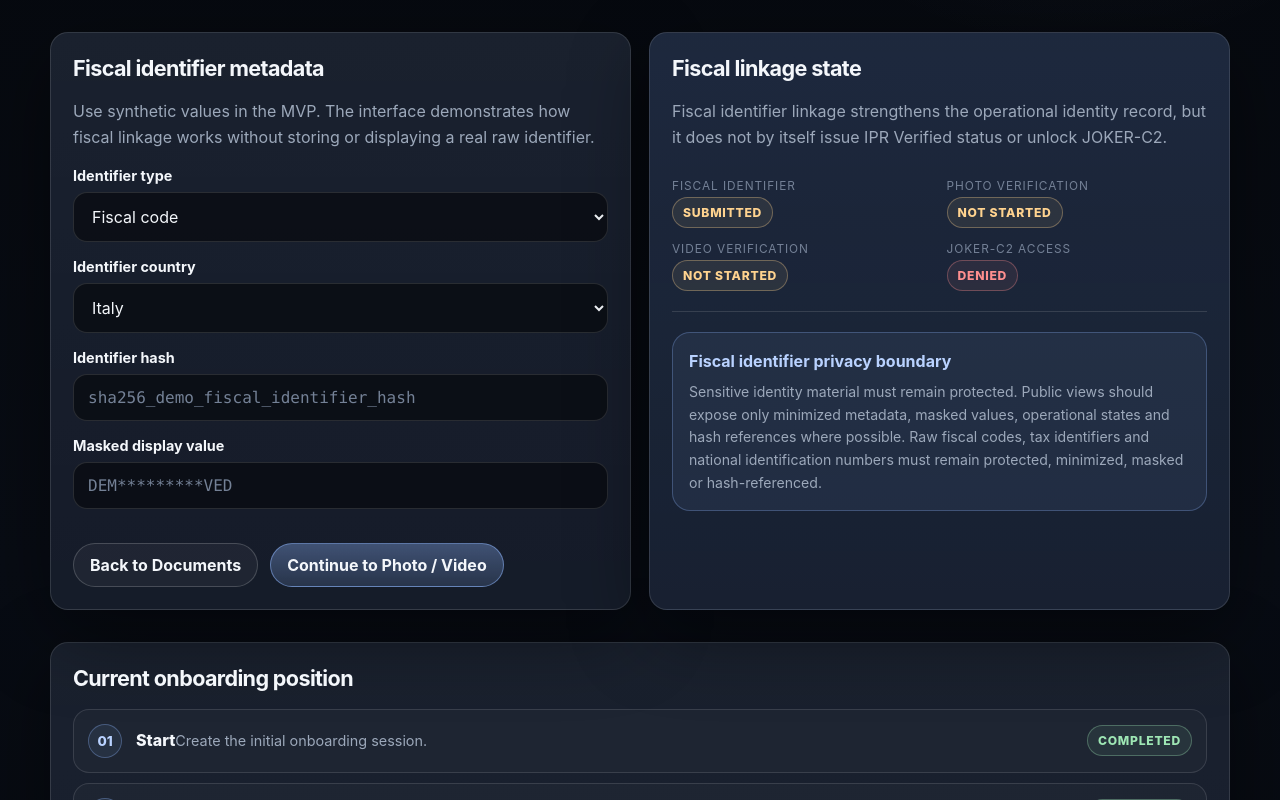
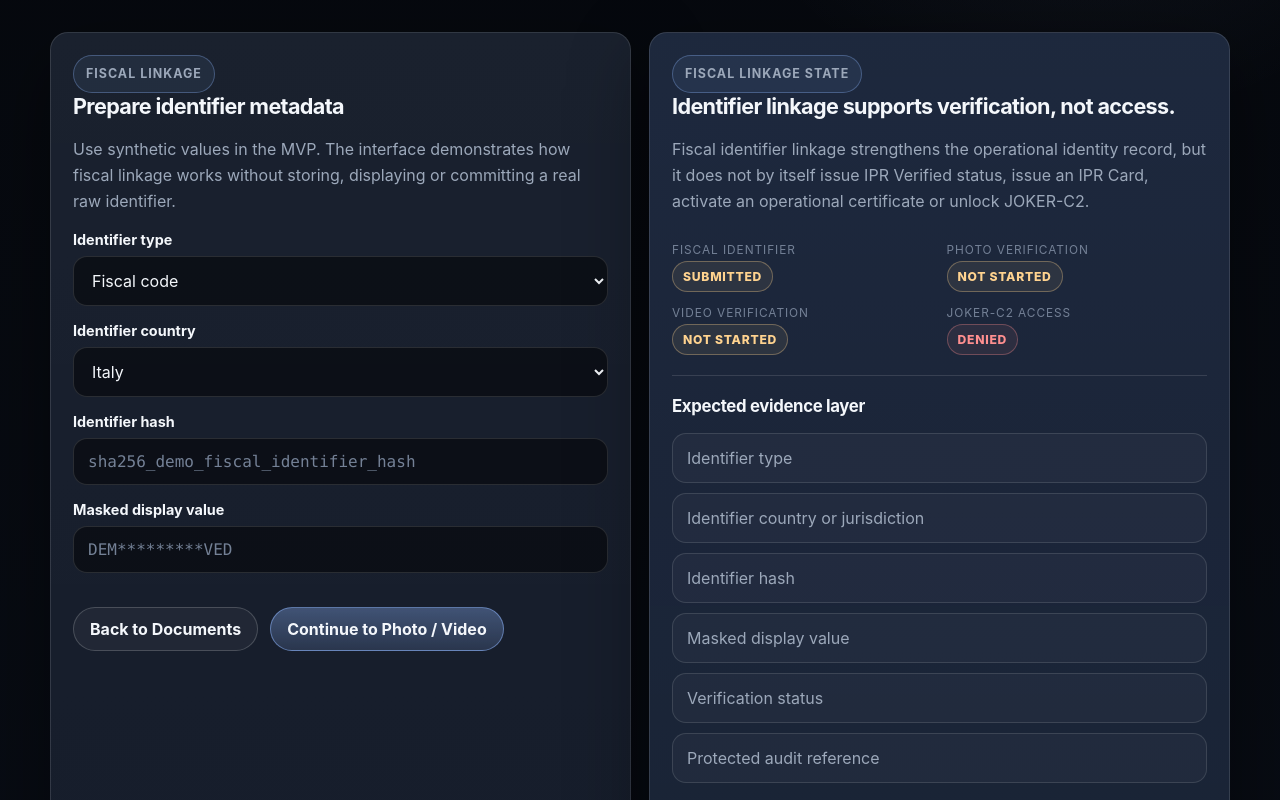
Before and after one commit to manuelcoletta1-source/hbce-ipr-onboarding-app, a Next.js app: page /onboarding/fiscal in a window 1280 px wide. Shown: the part 580-1380 px from the top of the page. Built offline with nearby package versions, Linux system fonts and the light colour scheme.

Commit message:
refactor(onboarding-fiscal): define protected fiscal identifier linkage step

```diff
--- a/app/onboarding/fiscal/page.tsx
+++ b/app/onboarding/fiscal/page.tsx
@@ -6,13 +6,51 @@ import { BoundaryNotice } from "@/components/BoundaryNotice";
 import { OnboardingStepper } from "@/components/OnboardingStepper";
 import { StatusBadge } from "@/components/StatusBadge";
 
+const FISCAL_STATE_ITEMS = [
+  {
+    label: "Fiscal identifier",
+    status: "submitted"
+  },
+  {
+    label: "Photo verification",
+    status: "not_started"
+  },
+  {
+    label: "Video verification",
+    status: "not_started"
+  },
+  {
+    label: "JOKER-C2 access",
+    status: "denied"
+  }
+] as const;
+
+const FISCAL_BOUNDARIES = [
+  "Raw fiscal codes must not be exposed in public views.",
+  "Tax identifiers must be masked or hash-referenced before display.",
+  "National identification numbers must remain protected.",
+  "Fiscal linkage does not create IPR Verified status by itself.",
+  "JOKER-C2 access remains denied by default."
+] as const;
+
+const FISCAL_EVIDENCE_ITEMS = [
+  "Identifier type",
+  "Identifier country or jurisdiction",
+  "Identifier hash",
+  "Masked display value",
+  "Verification status",
+  "Protected audit reference"
+] as const;
+
 export default function OnboardingFiscalPage() {
   return (
     <div className="hbce-container">
       <section className="hbce-hero">
         <p className="hbce-kicker">Step 04 · Fiscal Identifier</p>
 
-        <h1 className="hbce-title">Link fiscal or national identifier metadata.</h1>
+        <h1 className="hbce-title">
+          Link fiscal or national identifier metadata.
+        </h1>
 
         <p className="hbce-lead">
           This step connects the subject to a fiscal code, tax identifier or
@@ -25,11 +63,13 @@ export default function OnboardingFiscalPage() {
       <section className="hbce-section">
         <div className="hbce-grid hbce-grid--2">
           <div className="hbce-card">
-            <h2>Fiscal identifier metadata</h2>
+            <p className="hbce-kicker">Fiscal linkage</p>
+            <h2>Prepare identifier metadata</h2>
+
             <p>
               Use synthetic values in the MVP. The interface demonstrates how
-              fiscal linkage works without storing or displaying a real raw
-              identifier.
+              fiscal linkage works without storing, displaying or committing a
+              real raw identifier.
             </p>
 
             <form className="hbce-form">
@@ -79,6 +119,7 @@ export default function OnboardingFiscalPage() {
                   Identifier hash
                 </label>
                 <input
+                  autoComplete="off"
                   className="hbce-input hbce-mono"
                   id="fiscal_identifier_hash"
                   name="fiscal_identifier_hash"
@@ -95,6 +136,7 @@ export default function OnboardingFiscalPage() {
                   Masked display value
                 </label>
                 <input
+                  autoComplete="off"
                   className="hbce-input hbce-mono"
                   id="fiscal_identifier_masked"
                   name="fiscal_identifier_masked"
@@ -119,42 +161,43 @@ export default function OnboardingFiscalPage() {
           </div>
 
           <div className="hbce-card hbce-card--soft">
-            <h2>Fiscal linkage state</h2>
+            <p className="hbce-kicker">Fiscal linkage state</p>
+            <h2>Identifier linkage supports verification, not access.</h2>
+
             <p>
               Fiscal identifier linkage strengthens the operational identity
-              record, but it does not by itself issue IPR Verified status or
-              unlock JOKER-C2.
+              record, but it does not by itself issue IPR Verified status, issue
+              an IPR Card, activate an operational certificate or unlock
+              JOKER-C2.
             </p>
 
             <div className="hbce-card-preview__meta">
-              <div className="hbce-meta">
-                <span className="hbce-meta__label">Fiscal identifier</span>
-                <span className="hbce-meta__value">
-                  <StatusBadge status="submitted" />
-                </span>
-              </div>
+              {FISCAL_STATE_ITEMS.map((item) => (
+                <div className="hbce-meta" key={item.label}>
+                  <span className="hbce-meta__label">{item.label}</span>
+                  <span className="hbce-meta__value">
+                    <StatusBadge status={item.status} />
+                  </span>
+                </div>
+              ))}
+            </div>
 
-              <div className="hbce-meta">
-                <span className="hbce-meta__label">Photo verification</span>
-                <span className="hbce-meta__value">
-                  <StatusBadge status="not_started" />
-                </span>
-              </div>
+            <div className="hbce-divider" />
 
-              <div className="hbce-meta">
-                <span className="hbce-meta__label">Video verification</span>
-                <span className="hbce-meta__value">
-                  <StatusBadge status="not_started" />
-                </span>
-              </div>
+            <h3>Expected evidence layer</h3>
+            <ul className="hbce-list">
+              {FISCAL_EVIDENCE_ITEMS.map((item) => (
+                <li key={item}>{item}</li>
+              ))}
+            </ul>
 
-              <div className="hbce-meta">
-                <span className="hbce-meta__label">JOKER-C2 access</span>
-                <span className="hbce-meta__value">
-                  <StatusBadge status="denied" />
-                </span>
-              </div>
-            </div>
+            <div className="hbce-divider" />
+
+            <ul className="hbce-list">
+              {FISCAL_BOUNDARIES.map((boundary) => (
+                <li key={boundary}>{boundary}</li>
+              ))}
+            </ul>
 
             <div className="hbce-divider" />
 
```
